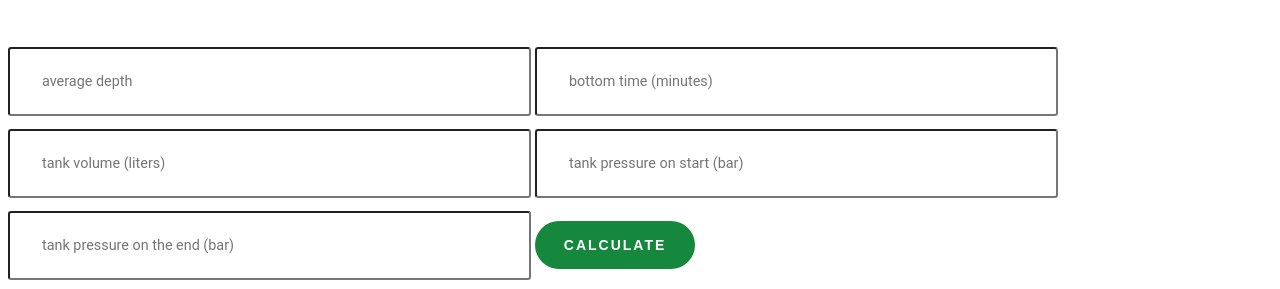
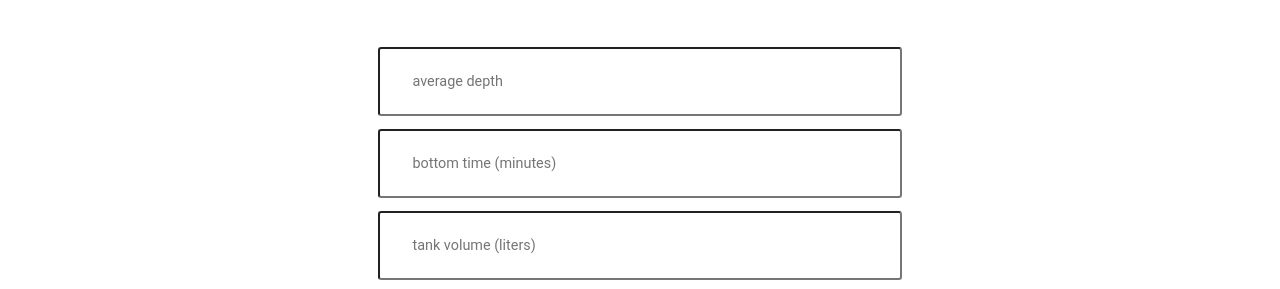
Before and after one commit to luc022/scuba_calculator, a plain HTML site: page index.html in a window 1280 px wide. Shown: the part 145-434 px from the top of the page. Drawn offline with Linux system fonts and the light colour scheme.

Commit message:
Update style.css

```diff
--- a/style.css
+++ b/style.css
@@ -19,6 +19,12 @@ margin-top: 2%;
    font-size: 32px;
    margin-bottom: 5%;
 
+   }
+
+   .wrapper {
+     display: flex;
+     flex-direction: column;
+     align-items: center;
    }
 
    .modTitle {
@@ -123,7 +129,7 @@ margin-bottom: 5%;
                   background-color: #15883e;
                   height: 48px;
                   margin-bottom: 2%;
-
+                  width: 50%;
                }
 
                .output {
```
Lines whose indentation alone changed are shown as unchanged.
